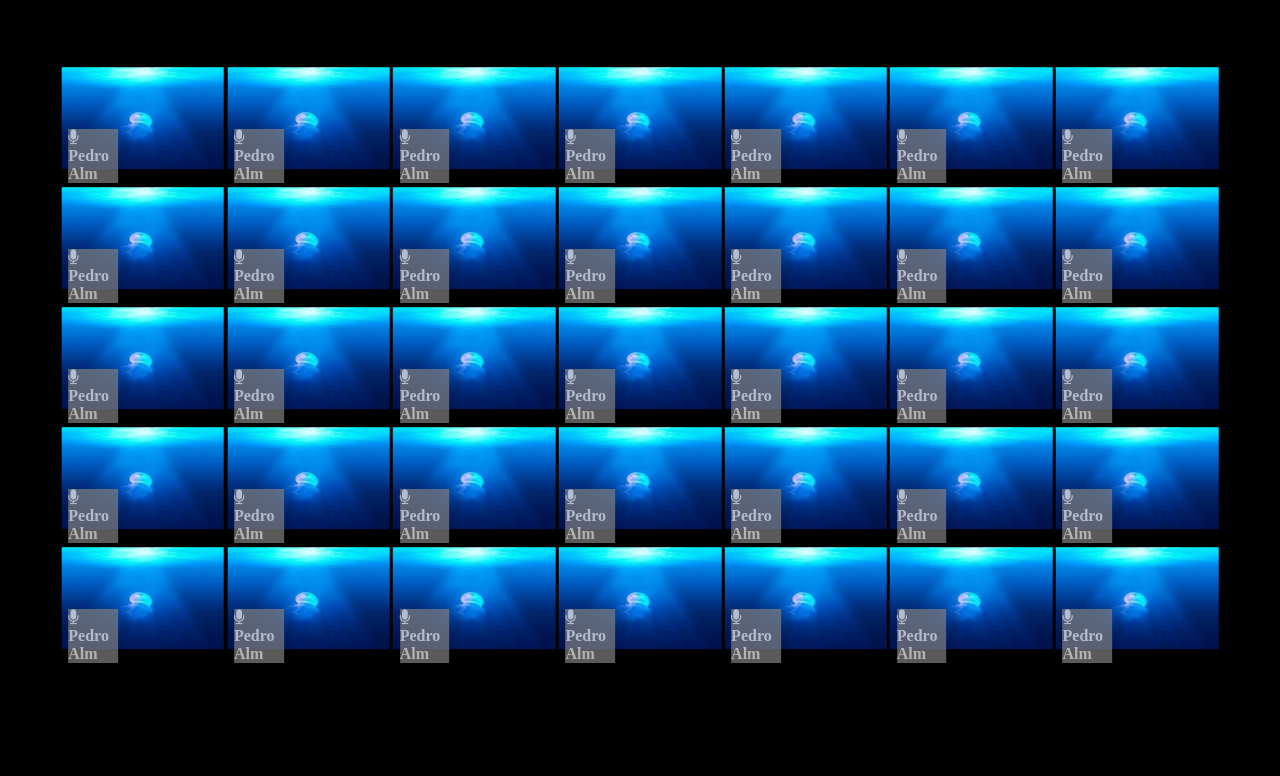
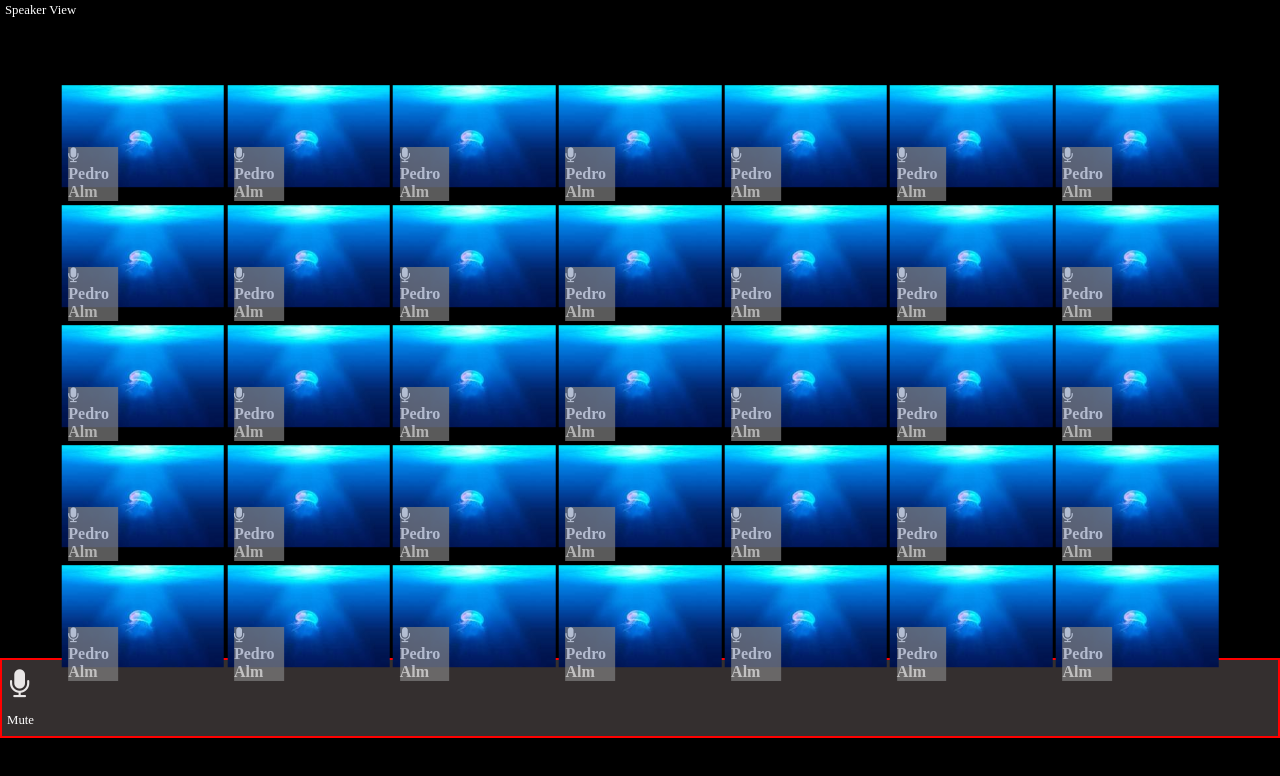
Before and after one commit to EnricoCirilli/html-css-zoom, a plain HTML site: page index.html in a window 1280 px wide. Drawn offline with Linux system fonts and the light colour scheme.

Commit message:
add: foooter

```diff
--- a/css/style.css
+++ b/css/style.css
@@ -56,3 +56,20 @@ img{
     left: 20%;
     transform: translate(-50%, -50%);
 }
+.footer{
+    background-color: rgb(52, 47, 47);
+    border: 2px solid red;
+    width: 100vw;
+    z-index: 1;
+    min-height: 5rem;
+}
+.microphone{
+    color: rgb(233, 230, 230);
+    font-size: 30px ;
+    padding: 8px;
+}
+span{
+    font-size: 0.8rem;
+    color: white;
+    padding: 5px;
+}
--- a/index.html
+++ b/index.html
@@ -10,6 +10,13 @@
 </head>
 
 <body>
+    <!-- header -->
+    <header>
+        <div class="speaker-view">
+            <span><a href=""></a>Speaker View</span>
+        </div>
+    </header>
+    <!--/ header -->
     <!-- main -->
     <main>
         <!-- class="wrapper" -->
@@ -24,7 +31,7 @@
                         <img src="img/881-246x146.jpg" alt="">
                     </div>
                     <div class="item-name">
-                        <h4> <i  class="fa">&#xf130;</i> Pedro Alm</h4>
+                        <h4> <i class="fa">&#xf130;</i> Pedro Alm</h4>
                     </div>
                 </div>
 
@@ -33,7 +40,7 @@
                         <img src="img/881-246x146.jpg" alt="">
                     </div>
                     <div class="item-name">
-                        <h4><i  class="fa">&#xf130;</i> Pedro Alm</h4>
+                        <h4><i class="fa">&#xf130;</i> Pedro Alm</h4>
                     </div>
                 </div>
 
@@ -42,7 +49,7 @@
                         <img src="img/881-246x146.jpg" alt="">
                     </div>
                     <div class="item-name">
-                        <h4><i  class="fa">&#xf130;</i> Pedro Alm</h4>
+                        <h4><i class="fa">&#xf130;</i> Pedro Alm</h4>
                     </div>
                 </div>
 
@@ -51,7 +58,7 @@
                         <img src="img/881-246x146.jpg" alt="">
                     </div>
                     <div class="item-name">
-                        <h4><i  class="fa">&#xf130;</i> Pedro Alm</h4>
+                        <h4><i class="fa">&#xf130;</i> Pedro Alm</h4>
                     </div>
                 </div>
 
@@ -60,7 +67,7 @@
                         <img src="img/881-246x146.jpg" alt="">
                     </div>
                     <div class="item-name">
-                        <h4><i  class="fa">&#xf130;</i> Pedro Alm</h4>
+                        <h4><i class="fa">&#xf130;</i> Pedro Alm</h4>
                     </div>
                 </div>
 
@@ -69,7 +76,7 @@
                         <img src="img/881-246x146.jpg" alt="">
                     </div>
                     <div class="item-name">
-                        <h4><i  class="fa">&#xf130;</i> Pedro Alm</h4>
+                        <h4><i class="fa">&#xf130;</i> Pedro Alm</h4>
                     </div>
                 </div>
 
@@ -78,7 +85,7 @@
                         <img src="img/881-246x146.jpg" alt="">
                     </div>
                     <div class="item-name">
-                        <h4><i  class="fa">&#xf130;</i> Pedro Alm</h4>
+                        <h4><i class="fa">&#xf130;</i> Pedro Alm</h4>
                     </div>
                 </div>
 
@@ -87,7 +94,7 @@
                         <img src="img/881-246x146.jpg" alt="">
                     </div>
                     <div class="item-name">
-                        <h4><i  class="fa">&#xf130;</i> Pedro Alm</h4>
+                        <h4><i class="fa">&#xf130;</i> Pedro Alm</h4>
                     </div>
                 </div>
 
@@ -96,7 +103,7 @@
                         <img src="img/881-246x146.jpg" alt="">
                     </div>
                     <div class="item-name">
-                        <h4><i  class="fa">&#xf130;</i> Pedro Alm</h4>
+                        <h4><i class="fa">&#xf130;</i> Pedro Alm</h4>
                     </div>
                 </div>
 
@@ -105,7 +112,7 @@
                         <img src="img/881-246x146.jpg" alt="">
                     </div>
                     <div class="item-name">
-                        <h4><i  class="fa">&#xf130;</i> Pedro Alm</h4>
+                        <h4><i class="fa">&#xf130;</i> Pedro Alm</h4>
                     </div>
                 </div>
 
@@ -114,7 +121,7 @@
                         <img src="img/881-246x146.jpg" alt="">
                     </div>
                     <div class="item-name">
-                        <h4><i  class="fa">&#xf130;</i> Pedro Alm</h4>
+                        <h4><i class="fa">&#xf130;</i> Pedro Alm</h4>
                     </div>
                 </div>
 
@@ -123,7 +130,7 @@
                         <img src="img/881-246x146.jpg" alt="">
                     </div>
                     <div class="item-name">
-                        <h4><i  class="fa">&#xf130;</i> Pedro Alm</h4>
+                        <h4><i class="fa">&#xf130;</i> Pedro Alm</h4>
                     </div>
                 </div>
 
@@ -132,7 +139,7 @@
                         <img src="img/881-246x146.jpg" alt="">
                     </div>
                     <div class="item-name">
-                        <h4><i  class="fa">&#xf130;</i> Pedro Alm</h4>
+                        <h4><i class="fa">&#xf130;</i> Pedro Alm</h4>
                     </div>
                 </div>
 
@@ -141,7 +148,7 @@
                         <img src="img/881-246x146.jpg" alt="">
                     </div>
                     <div class="item-name">
-                        <h4><i  class="fa">&#xf130;</i> Pedro Alm</h4>
+                        <h4><i class="fa">&#xf130;</i> Pedro Alm</h4>
                     </div>
                 </div>
 
@@ -150,7 +157,7 @@
                         <img src="img/881-246x146.jpg" alt="">
                     </div>
                     <div class="item-name">
-                        <h4><i  class="fa">&#xf130;</i> Pedro Alm</h4>
+                        <h4><i class="fa">&#xf130;</i> Pedro Alm</h4>
                     </div>
                 </div>
 
@@ -159,7 +166,7 @@
                         <img src="img/881-246x146.jpg" alt="">
                     </div>
                     <div class="item-name">
-                        <h4><i  class="fa">&#xf130;</i> Pedro Alm</h4>
+                        <h4><i class="fa">&#xf130;</i> Pedro Alm</h4>
                     </div>
                 </div>
 
@@ -168,7 +175,7 @@
                         <img src="img/881-246x146.jpg" alt="">
                     </div>
                     <div class="item-name">
-                        <h4><i  class="fa">&#xf130;</i> Pedro Alm</h4>
+                        <h4><i class="fa">&#xf130;</i> Pedro Alm</h4>
                     </div>
                 </div>
 
@@ -177,7 +184,7 @@
                         <img src="img/881-246x146.jpg" alt="">
                     </div>
                     <div class="item-name">
-                        <h4><i  class="fa">&#xf130;</i> Pedro Alm</h4>
+                        <h4><i class="fa">&#xf130;</i> Pedro Alm</h4>
                     </div>
                 </div>
 
@@ -186,7 +193,7 @@
                         <img src="img/881-246x146.jpg" alt="">
                     </div>
                     <div class="item-name">
-                        <h4><i  class="fa">&#xf130;</i> Pedro Alm</h4>
+                        <h4><i class="fa">&#xf130;</i> Pedro Alm</h4>
                     </div>
                 </div>
 
@@ -195,7 +202,7 @@
                         <img src="img/881-246x146.jpg" alt="">
                     </div>
                     <div class="item-name">
-                        <h4><i  class="fa">&#xf130;</i> Pedro Alm</h4>
+                        <h4><i class="fa">&#xf130;</i> Pedro Alm</h4>
                     </div>
                 </div>
 
@@ -204,7 +211,7 @@
                         <img src="img/881-246x146.jpg" alt="">
                     </div>
                     <div class="item-name">
-                        <h4><i  class="fa">&#xf130;</i> Pedro Alm</h4>
+                        <h4><i class="fa">&#xf130;</i> Pedro Alm</h4>
                     </div>
                 </div>
 
@@ -214,7 +221,7 @@
                         <img src="img/881-246x146.jpg" alt="">
                     </div>
                     <div class="item-name">
-                        <h4><i  class="fa">&#xf130;</i> Pedro Alm</h4>
+                        <h4><i class="fa">&#xf130;</i> Pedro Alm</h4>
                     </div>
                 </div>
 
@@ -223,7 +230,7 @@
                         <img src="img/881-246x146.jpg" alt="">
                     </div>
                     <div class="item-name">
-                        <h4><i  class="fa">&#xf130;</i> Pedro Alm</h4>
+                        <h4><i class="fa">&#xf130;</i> Pedro Alm</h4>
                     </div>
                 </div>
 
@@ -232,7 +239,7 @@
                         <img src="img/881-246x146.jpg" alt="">
                     </div>
                     <div class="item-name">
-                        <h4><i  class="fa">&#xf130;</i> Pedro Alm</h4>
+                        <h4><i class="fa">&#xf130;</i> Pedro Alm</h4>
                     </div>
                 </div>
 
@@ -241,7 +248,7 @@
                         <img src="img/881-246x146.jpg" alt="">
                     </div>
                     <div class="item-name">
-                        <h4><i  class="fa">&#xf130;</i> Pedro Alm</h4>
+                        <h4><i class="fa">&#xf130;</i> Pedro Alm</h4>
                     </div>
                 </div>
 
@@ -250,7 +257,7 @@
                         <img src="img/881-246x146.jpg" alt="">
                     </div>
                     <div class="item-name">
-                        <h4><i  class="fa">&#xf130;</i> Pedro Alm</h4>
+                        <h4><i class="fa">&#xf130;</i> Pedro Alm</h4>
                     </div>
                 </div>
 
@@ -259,7 +266,7 @@
                         <img src="img/881-246x146.jpg" alt="">
                     </div>
                     <div class="item-name">
-                        <h4><i  class="fa">&#xf130;</i> Pedro Alm</h4>
+                        <h4><i class="fa">&#xf130;</i> Pedro Alm</h4>
                     </div>
                 </div>
 
@@ -268,7 +275,7 @@
                         <img src="img/881-246x146.jpg" alt="">
                     </div>
                     <div class="item-name">
-                        <h4><i  class="fa">&#xf130;</i> Pedro Alm</h4>
+                        <h4><i class="fa">&#xf130;</i> Pedro Alm</h4>
                     </div>
                 </div>
 
@@ -277,7 +284,7 @@
                         <img src="img/881-246x146.jpg" alt="">
                     </div>
                     <div class="item-name">
-                        <h4><i  class="fa">&#xf130;</i> Pedro Alm</h4>
+                        <h4><i class="fa">&#xf130;</i> Pedro Alm</h4>
                     </div>
                 </div>
 
@@ -286,7 +293,7 @@
                         <img src="img/881-246x146.jpg" alt="">
                     </div>
                     <div class="item-name">
-                        <h4><i  class="fa">&#xf130;</i> Pedro Alm</h4>
+                        <h4><i class="fa">&#xf130;</i> Pedro Alm</h4>
                     </div>
                 </div>
 
@@ -295,7 +302,7 @@
                         <img src="img/881-246x146.jpg" alt="">
                     </div>
                     <div class="item-name">
-                        <h4><i  class="fa">&#xf130;</i> Pedro Alm</h4>
+                        <h4><i class="fa">&#xf130;</i> Pedro Alm</h4>
                     </div>
                 </div>
 
@@ -304,7 +311,7 @@
                         <img src="img/881-246x146.jpg" alt="">
                     </div>
                     <div class="item-name">
-                        <h4><i  class="fa">&#xf130;</i> Pedro Alm</h4>
+                        <h4><i class="fa">&#xf130;</i> Pedro Alm</h4>
                     </div>
                 </div>
 
@@ -313,7 +320,7 @@
                         <img src="img/881-246x146.jpg" alt="">
                     </div>
                     <div class="item-name">
-                        <h4><i  class="fa">&#xf130;</i> Pedro Alm</h4>
+                        <h4><i class="fa">&#xf130;</i> Pedro Alm</h4>
                     </div>
                 </div>
 
@@ -322,7 +329,7 @@
                         <img src="img/881-246x146.jpg" alt="">
                     </div>
                     <div class="item-name">
-                        <h4><i  class="fa">&#xf130;</i> Pedro Alm</h4>
+                        <h4><i class="fa">&#xf130;</i> Pedro Alm</h4>
                     </div>
                 </div>
 
@@ -331,15 +338,9 @@
                         <img src="img/881-246x146.jpg" alt="">
                     </div>
                     <div class="item-name">
-                        <h4><i  class="fa">&#xf130;</i> Pedro Alm</h4>
+                        <h4><i class="fa">&#xf130;</i> Pedro Alm</h4>
                     </div>
                 </div>
-
-
-
-
-
-
             </div>
             <!-- /col -->
 
@@ -348,7 +349,18 @@
 
     </main>
     <!-- /main -->
+
     <!-- footer -->
+    <footer>
+        <div class="footer">
+          <div class="microphone">
+            <div><i class="fa">&#xf130;</i></div>
+          </div>
+          <div>
+            <span>Mute</span>
+          </div>
+        </div>
+    </footer>
     <!-- footer -->
 </body>
 
```
